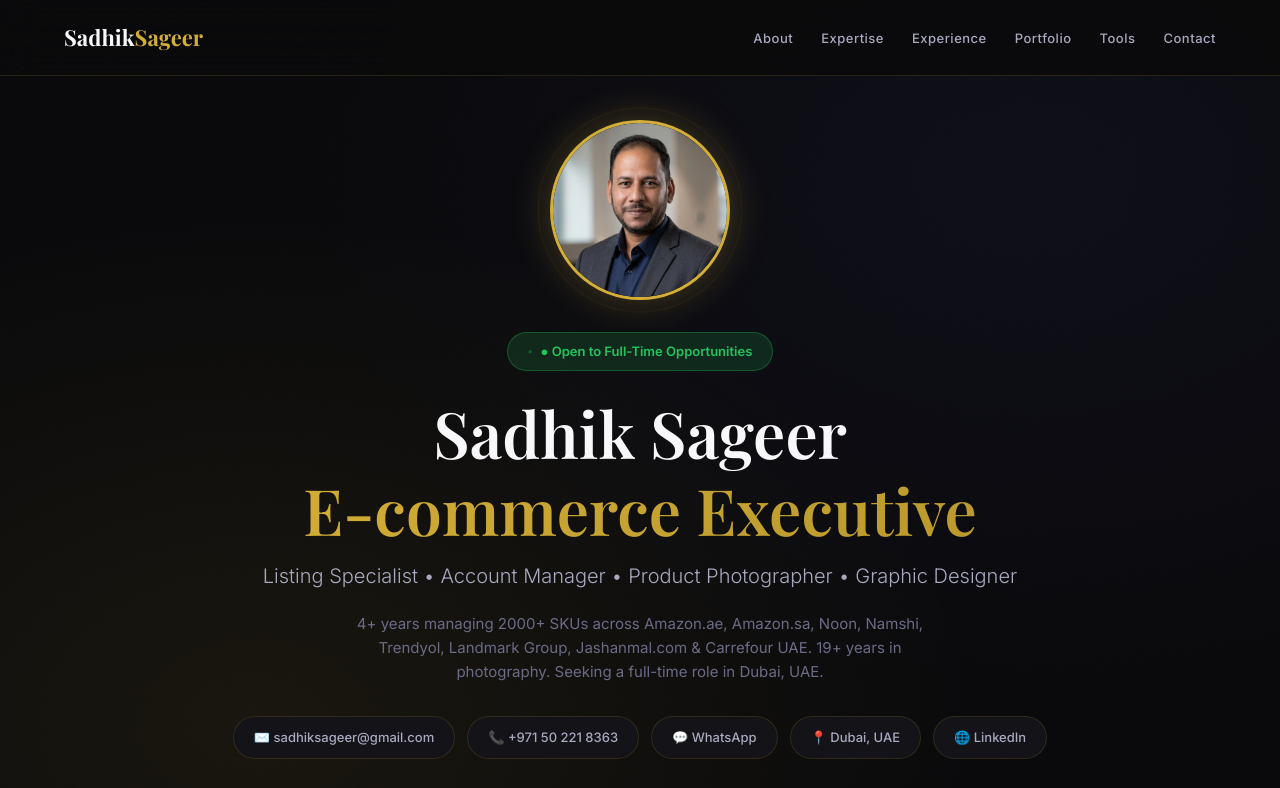
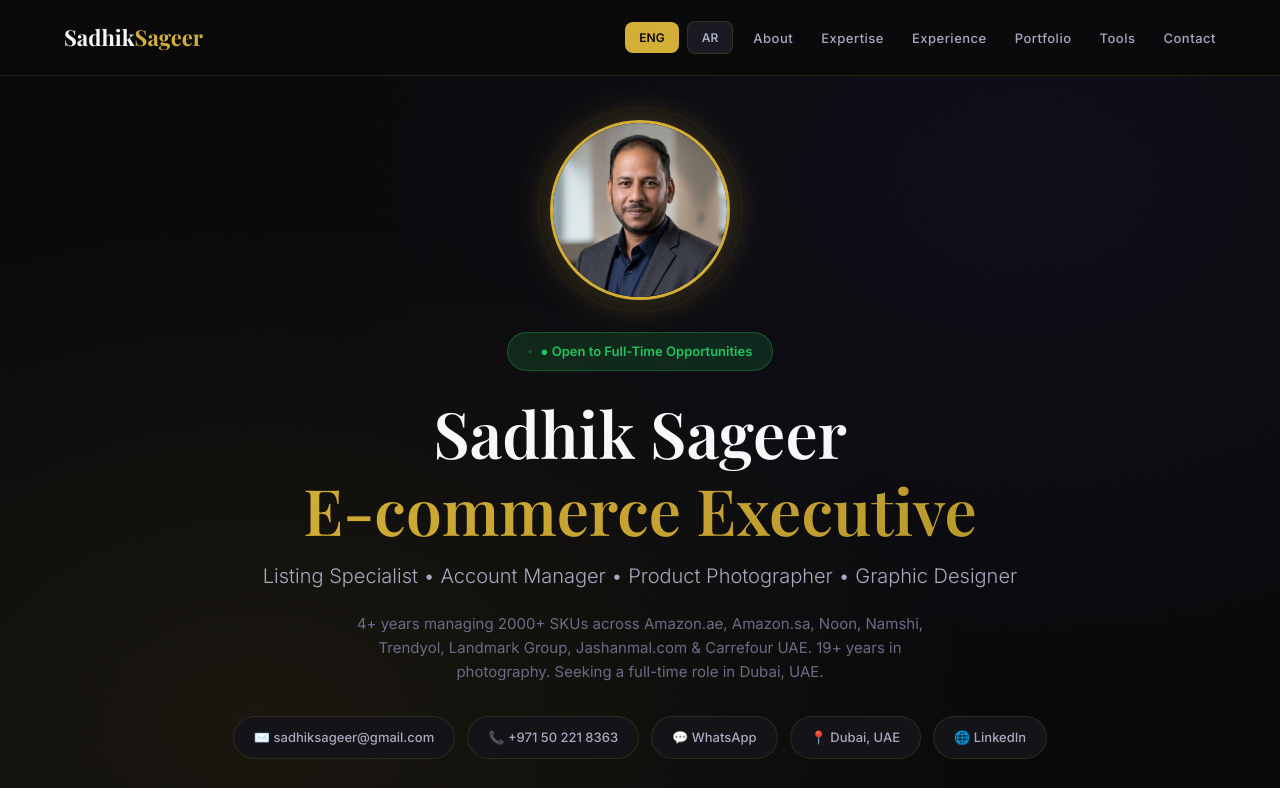
Before and after one commit to sadhiksageer/sadhiksageer.github.io, a plain HTML site: page index.html in a window 1280 px wide. Shown: the top 788 px of the page. Drawn offline with nearby package versions, Linux system fonts and the light colour scheme; a web font is replaced by a local one.

Commit message:
Add files via upload

```diff
--- a/index.html
+++ b/index.html
@@ -562,6 +562,10 @@
 
 <nav id="mainNav">
   <a href="#hero" class="nav-logo">Sadhik<span>Sageer</span></a>
+  <div class="lang-toggle" style="display:flex; gap:8px; align-items:center; margin-left:auto; margin-right:20px;">
+    <a href="index.html" class="lang-btn active" style="padding:6px 14px; background:var(--accent-gold); color:var(--bg-dark); border-radius:8px; font-size:12px; font-weight:600; text-decoration:none;">ENG</a>
+    <a href="index_arabic.html" class="lang-btn" style="padding:6px 14px; background:var(--bg-elevated); color:var(--text-secondary); border:1px solid var(--border); border-radius:8px; font-size:12px; font-weight:600; text-decoration:none; transition:var(--transition);">AR</a>
+  </div>
   <div class="nav-toggle" id="navToggle" aria-label="Toggle menu">
     <span></span><span></span><span></span>
   </div>
```
